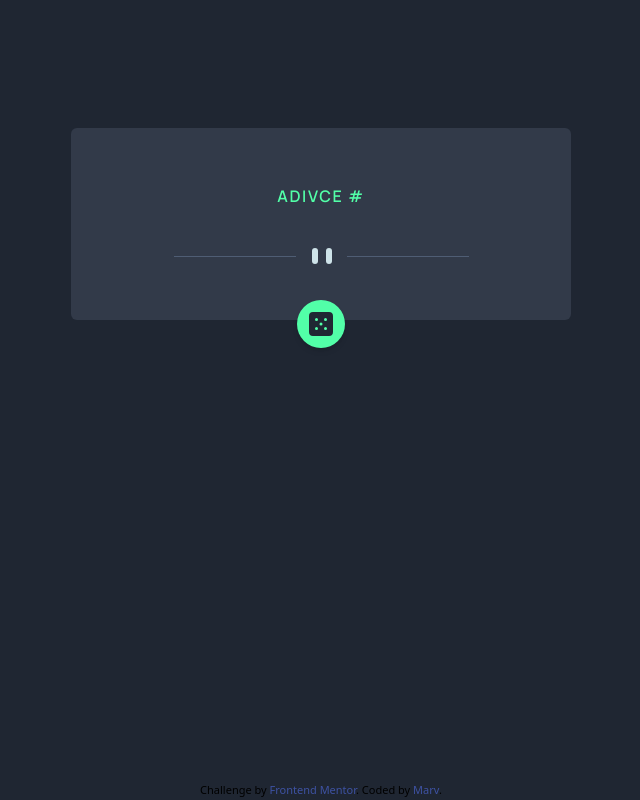
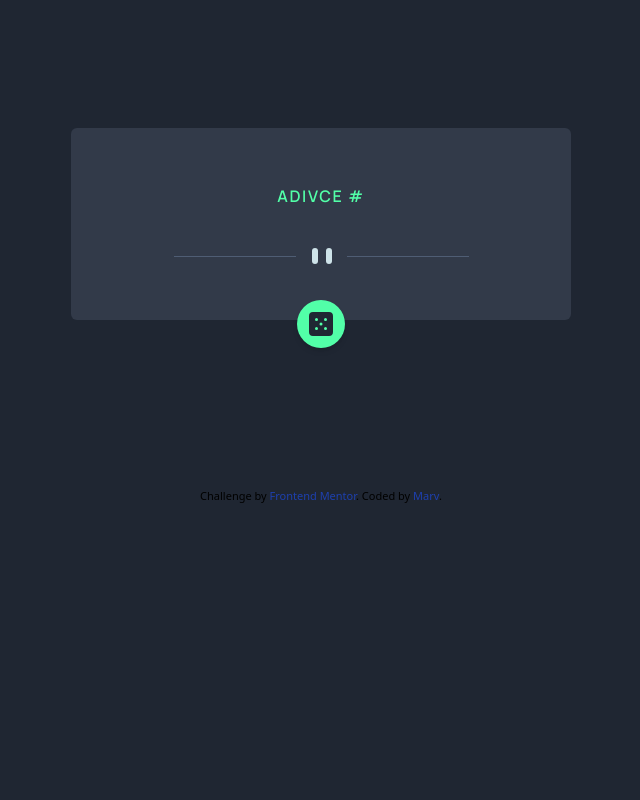
Before and after one commit to Marvelousmolokwu/the_advice_generator, a website: page index.html in a window 1280 px wide. Shown: the whole page, without its empty margins (319-959 px from the left). Drawn offline with Linux system fonts and the light colour scheme; no server answers.

Commit message:
added something to my to the footer

```diff
--- a/index.html
+++ b/index.html
@@ -15,24 +15,12 @@
     <title>Frontend Mentor | Advice generator app</title>
 
     <!-- Feel free to remove these styles or customise in your own stylesheet 👍 -->
-    <style>
-      .attribution {
-        font-size: 11px;
-        text-align: center;
-        position: absolute;
-bottom: 2px;
-      left: 35%;
-      right: 35%;
-      }
-      .attribution a {
-        color: hsl(228, 45%, 44%);
-      }
-    </style>
+
     <script src="script.js" defer></script>
   </head>
   <body class="bg-DarkBlue overflow-x-hidden">
     <section class="w-[350px]
-      mx-auto mt-32 lg:w-[500px] md:mt-40% lg:mt-40%  ">
+      mx-auto mt-32  lg:w-[500px] md:mt-40% lg:mt-40%  ">
       <main class="">
         <div
           class="w-[350px]  lg:w-[500px] bg-DarkGrayishBlue rounded-md  text-center flex flex-col px-5 py-14 justify-center"
@@ -52,7 +40,7 @@ bottom: 2px;
       </main>
       <div class="flex justify-center -m-5">
         <div
-          class="h-12 w-12 bg-NeonGreen flex justify-center z-10 rounded-full transition ease-out delay-100 hover:-translate-y-1 hover:scale-100 shadow-md hover:shadow-NeonGreen duration-300"
+          class="h-12 w-12 bg-NeonGreen flex justify-center z-10 rounded-full transition ease-out delay-100 hover:-translate-y-1 hover:scale-100 shadow-md hover:shadow-NeonGreen duration-200"
         >
           <button class="change-advice">
             <img src="images/icon-dice.svg" alt="" />
@@ -60,11 +48,11 @@ bottom: 2px;
         </div>
       </div>
     </section>
-    <div class="attribution">
+    <div class="attribution text-[11px] text-center mt-40">
       Challenge by
-      <a href="https://www.frontendmentor.io?ref=challenge" target="_blank"
+      <a class="text-blue-800" href="https://www.frontendmentor.io?ref=challenge" target="_blank"
         >Frontend Mentor</a
-      >. Coded by <a href="#">Marv</a>.
+      >. Coded by <a class="text-blue-800"  href="#">Marv</a>.
     </div>
   </body>
 </html>
```
Also changed, not shown: dist/styles.css.
